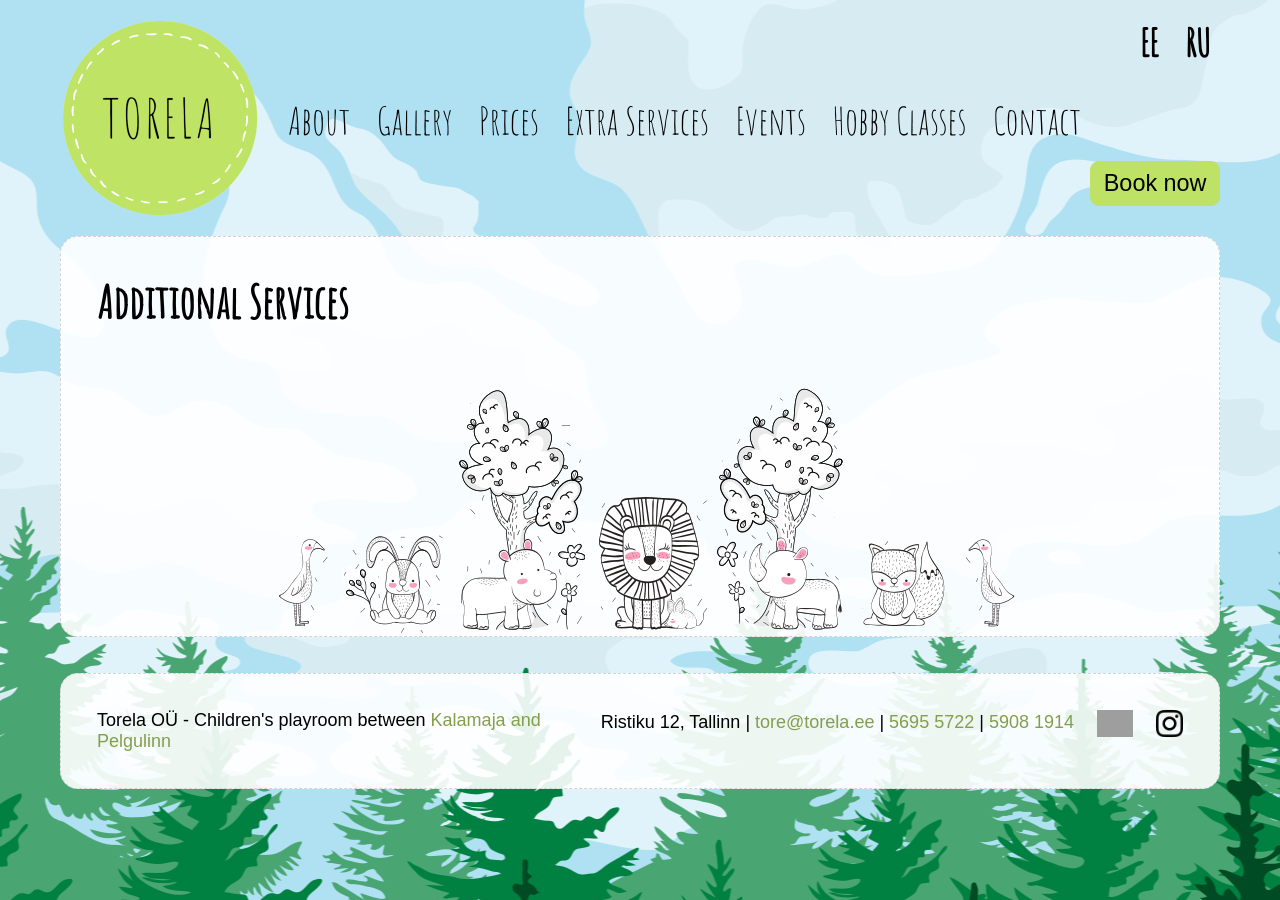
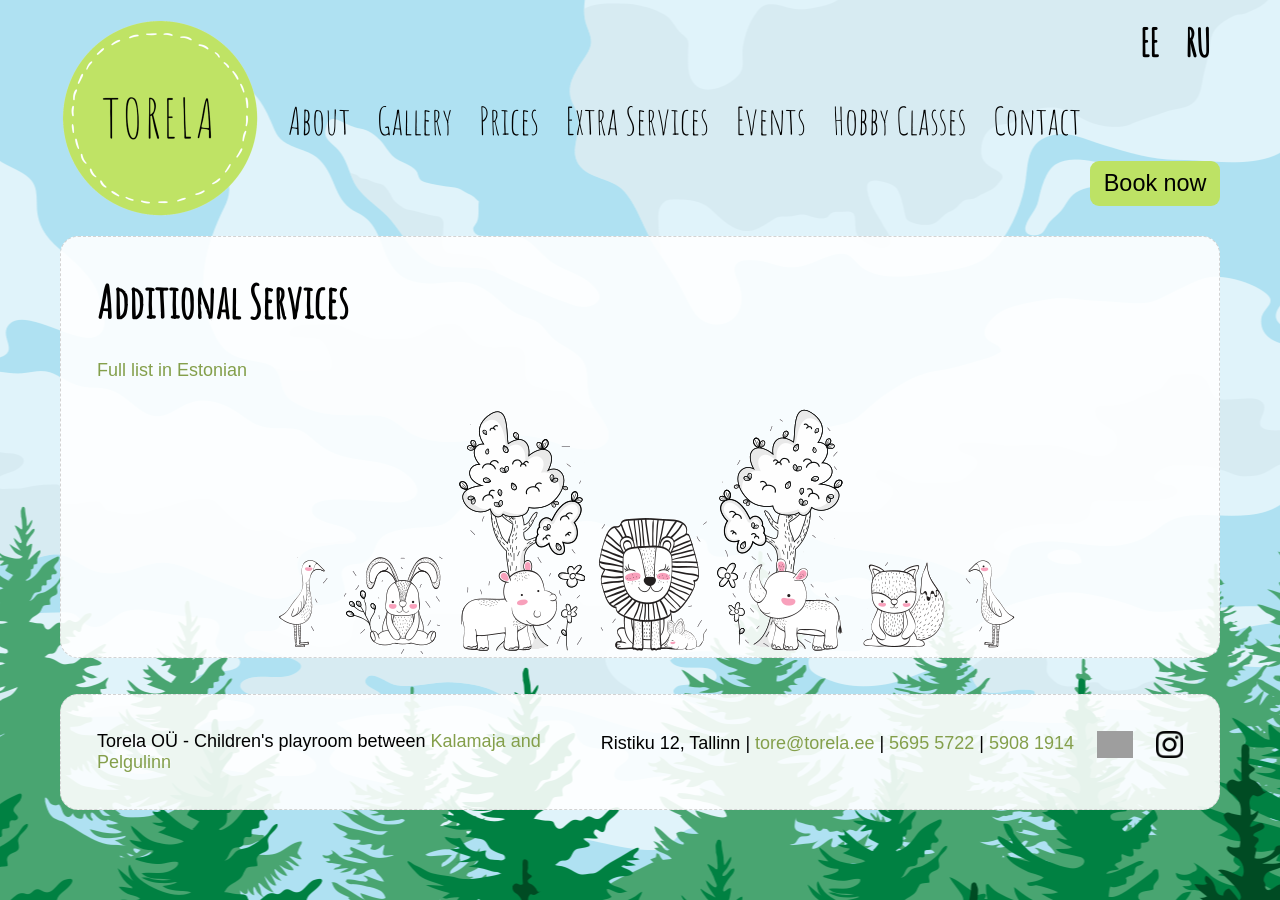
Before and after one commit to mypsik/torela, a Jekyll site: the page built from en/services/index.md, in a window 1280 px wide. Built offline with Jekyll 4.4.1, drawn with Linux system fonts in a browser that asks for light colours; grey boxes are pictures that could not be loaded.

Commit message:
link to Estonian services

```diff
--- a/en/services/index.md
+++ b/en/services/index.md
@@ -6,3 +6,5 @@ priority: 1.0
 et: /lisateenused/
 ru: /ru/services/
 ---
+
+<a href="/lisateenused/">Full list in Estonian</a>
```
Also changed, not shown: ru/services/index.md (+2 -0 lines).
